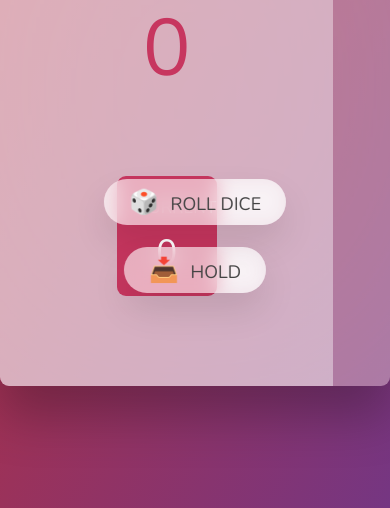
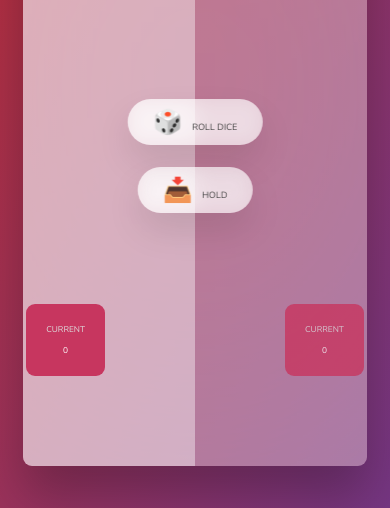
Before and after one commit to LauraTelqiu/pig-game, a plain HTML site: page index.html in a window 390 px wide. Shown: the part 336-844 px from the top of the page. Drawn offline with nearby package versions, Linux system fonts and the light colour scheme.

Commit message:
media query

```diff
--- a/script.js
+++ b/script.js
@@ -77,7 +77,7 @@ btnHold.addEventListener('click', function () {
       scores[activePlayer];
 
     // 2. Check if player's score is >= 100
-    if (scores[activePlayer] >= 20) {
+    if (scores[activePlayer] >= 100) {
       // Finish the game
       playing = false;
       diceEl.classList.add('hidden');
--- a/style.css
+++ b/style.css
@@ -1,4 +1,4 @@
-@import url('https://fonts.googleapis.com/css2?family=Nunito&display=swap');
+@import url("https://fonts.googleapis.com/css2?family=Nunito&display=swap");
 
 * {
   margin: 0;
@@ -7,12 +7,14 @@
 }
 
 html {
+  width: 100%;
   font-size: 62.5%;
   box-sizing: border-box;
 }
 
 body {
-  font-family: 'Nunito', sans-serif;
+  /* width: 100%; */
+  font-family: "Nunito", sans-serif;
   font-weight: 400;
   height: 100vh;
   color: #333;
@@ -25,6 +27,7 @@ body {
 /* LAYOUT */
 main {
   position: relative;
+
   width: 100rem;
   height: 60rem;
   background-color: rgba(255, 255, 255, 0.35);
@@ -34,6 +37,7 @@ main {
   border-radius: 9px;
   overflow: hidden;
   display: flex;
+  justify-content: center;
 }
 
 .player {
@@ -173,3 +177,87 @@ main {
 .hidden {
   display: none;
 }
+
+@media (max-width: 750px) {
+  body {
+    width: 100%;
+  }
+
+  .btn {
+    font-size: small;
+  }
+
+  .name,
+  .score {
+    font-size: x-large;
+    font-size: 300;
+  }
+
+  .current {
+    width: 100%;
+  }
+}
+
+@media (max-width: 600px) {
+  body {
+    width: 100%;
+    padding-left: 1%;
+    padding-right: 1%;
+  }
+
+  .btn {
+    font-size: x-small;
+  }
+
+  .name,
+  .score {
+    font-size: medium;
+    font-weight: 300;
+  }
+}
+
+@media (max-width: 440px) {
+  main {
+    height: 90vh;
+    width: 90%;
+  }
+
+  .btn {
+    font-size: xx-small;
+  }
+
+  .name,
+  .score {
+    font-size: smaller;
+    font-weight: 300;
+
+    padding-left: 10%;
+    padding-right: 10%;
+  }
+
+  .current-label,
+  .current-score {
+    font-size: smaller;
+  }
+}
+
+
+
+@media only screen and (max-width: 920px) and (min-width: 600px) {
+  main {
+    height: 60vh;
+    width: 90%;
+  }
+}
+
+/* @media (max-width: 920px) {
+  main {
+    height: 60vh;
+    width: 90%;
+
+  }
+
+
+
+
+} */
```
Also changed, not shown: index.html (+1 -0 lines).
